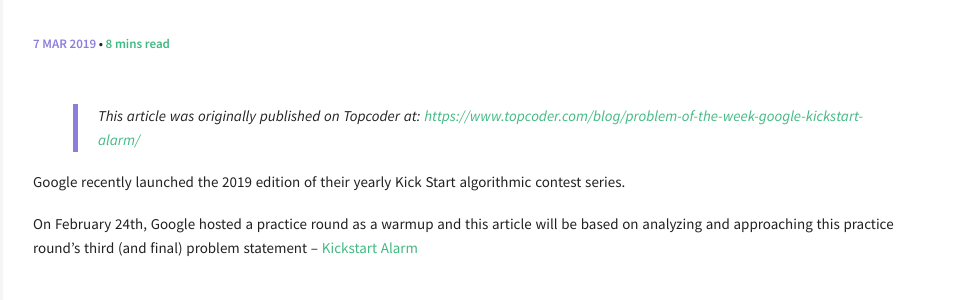
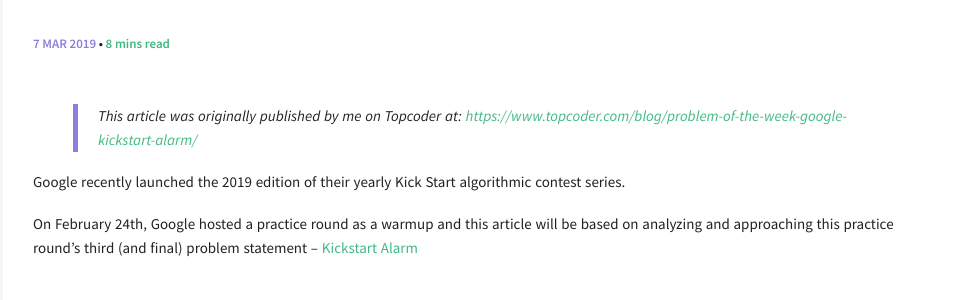
Before and after one commit to blogarithms/blogarithms.github.io, a Jekyll site: the page built from _posts/2019-03-07-google-kickstart-alarm.md, in a window 1280 px wide. Shown: the part 174-474 px from the top of the page, without its empty margins (317-1280 px from the left). Built offline with Jekyll 4.4.1, drawn with Linux system fonts in a browser that asks for light colours; comment, search, counter and statistics services are not loaded.

```diff
--- a/_posts/2019-03-07-google-kickstart-alarm.md
+++ b/_posts/2019-03-07-google-kickstart-alarm.md
@@ -8,7 +8,7 @@ image:
 comments: true
 ---
 
-> This article was originally published on Topcoder at: [https://www.topcoder.com/blog/problem-of-the-week-google-kickstart-alarm/](https://www.topcoder.com/blog/problem-of-the-week-google-kickstart-alarm/)
+> This article was originally published by me on Topcoder at: [https://www.topcoder.com/blog/problem-of-the-week-google-kickstart-alarm/](https://www.topcoder.com/blog/problem-of-the-week-google-kickstart-alarm/)
 
 Google recently launched the 2019 edition of their yearly Kick Start algorithmic contest series.
 
```
